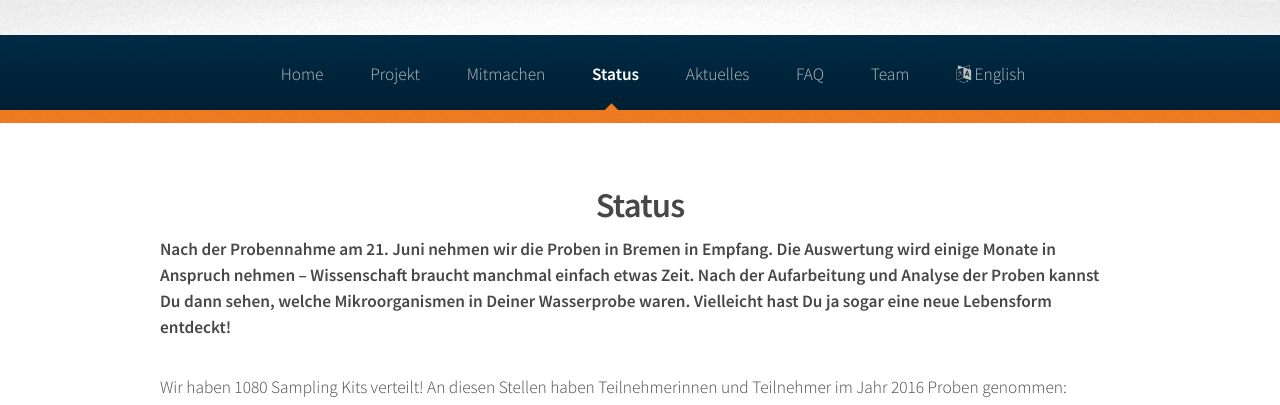
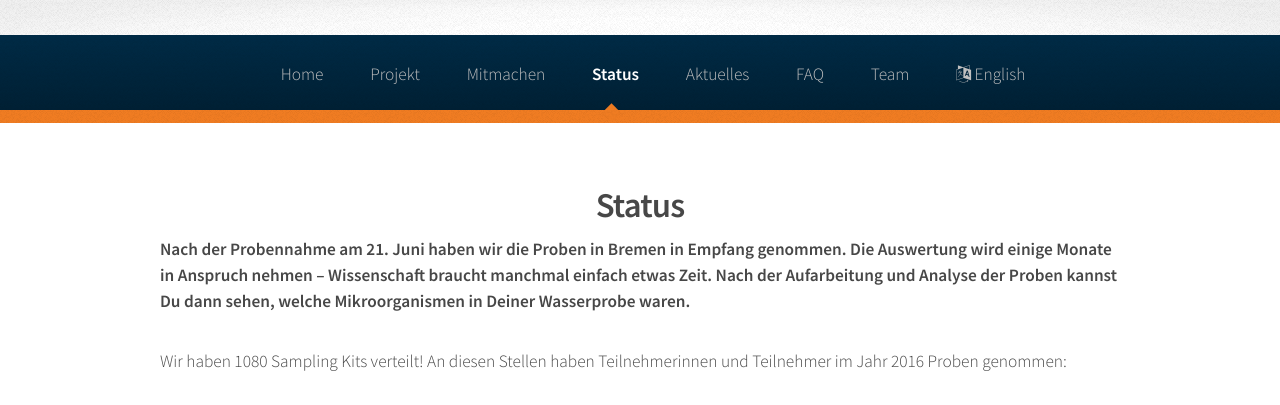
Before and after one commit to myosd/myosd.github.io, a Jekyll site: the page built from status/index.md, in a window 1280 px wide and 900 px high, cut to the strip 0-405 px from the top of the window. Built offline with Jekyll 4.4.1, drawn with Linux system fonts in a browser that asks for light colours; some of the changed text lies outside the part shown.

Commit message:
Update index.md

```diff
--- a/status/index.md
+++ b/status/index.md
@@ -5,9 +5,9 @@ published: true
 ---
 
 
-**Nach der Probennahme am 21. Juni nehmen wir die Proben in Bremen in Empfang. Die Auswertung wird einige Monate in Anspruch nehmen – Wissenschaft braucht manchmal einfach etwas Zeit. Nach der Aufarbeitung und Analyse der Proben kannst Du dann sehen, welche Mikroorganismen in Deiner Wasserprobe waren. Vielleicht hast Du ja sogar eine neue Lebensform entdeckt!**
+**Nach der Probennahme am 21. Juni haben wir die Proben in Bremen in Empfang genommen. Die Auswertung wird einige Monate in Anspruch nehmen – Wissenschaft braucht manchmal einfach etwas Zeit. Nach der Aufarbeitung und Analyse der Proben kannst Du dann sehen, welche Mikroorganismen in Deiner Wasserprobe waren.**
 
-Wir haben 1080 Sampling Kits verteilt! <!--An diesen Stellen wollten Teilnehmerinnen und Teilnehmer Proben nehmen:--> An diesen Stellen haben Teilnehmerinnen und Teilnehmer im Jahr 2016 Proben genommen:
+Wir haben 1080 Sampling Kits verteilt! An diesen Stellen haben Teilnehmerinnen und Teilnehmer im Jahr 2016 Proben genommen:
 
 <div align="center">
 <iframe src="https://www.google.com/maps/d/embed?mid=1OY_k2-HF_Fm-ILFqrkBB0wJko1A" width="640" height="480"></iframe>
```
Also changed, not shown: other parts of status/index.md (+1 -1 lines).
